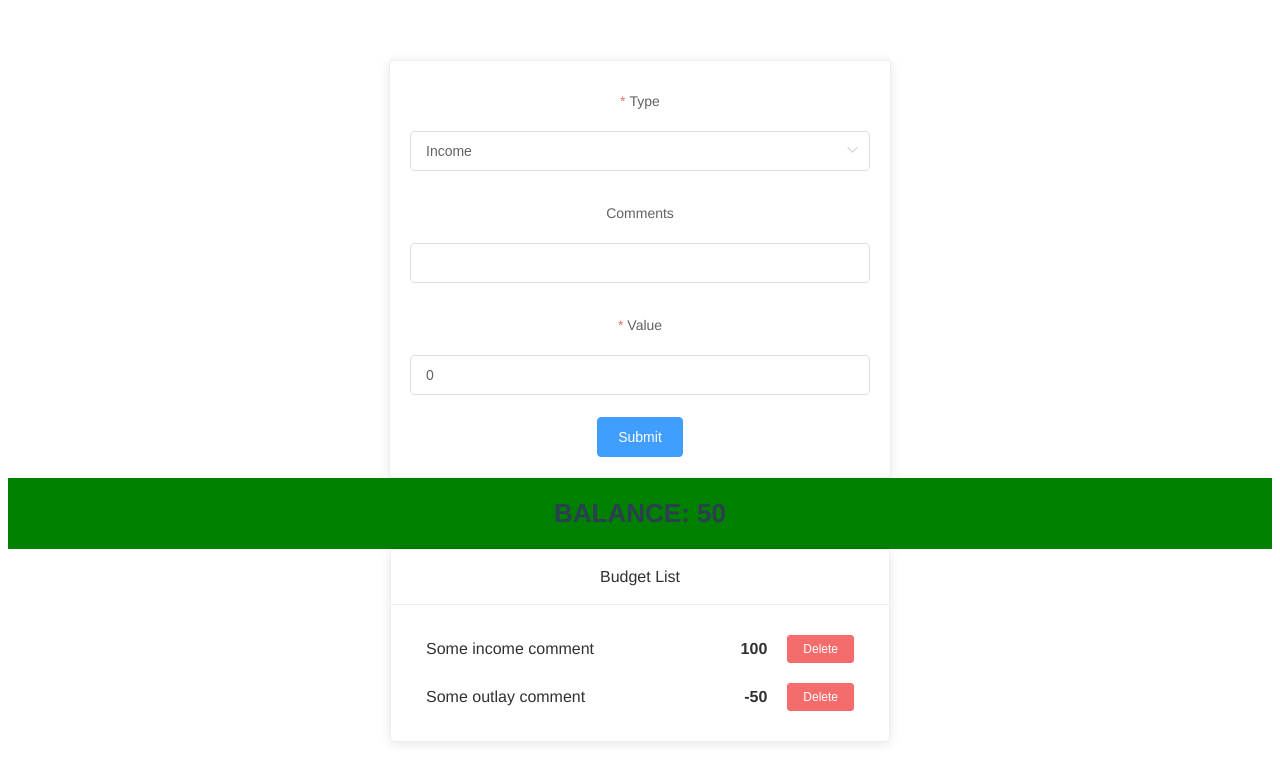
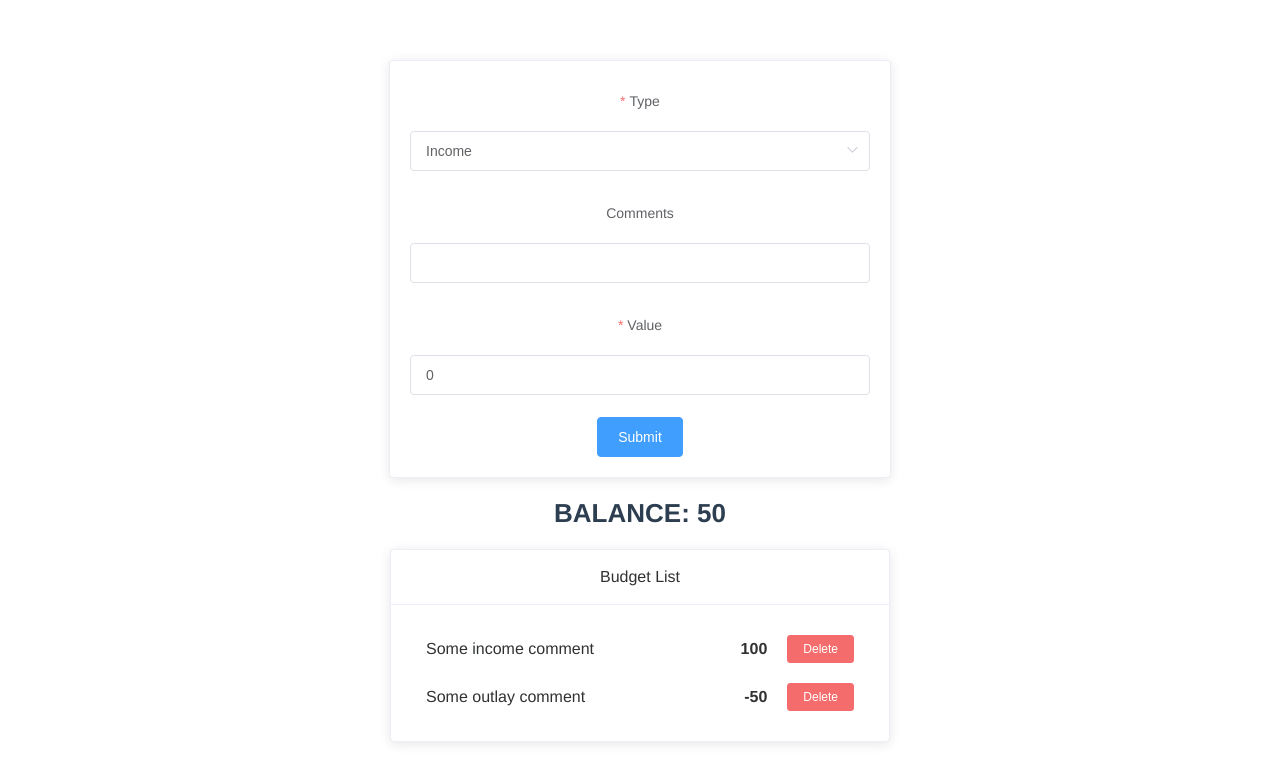
Before and after one commit to 9jamick/Budget-List, a Vue app in the folder budget-app/: page / in a window 1280 px wide. Shown: the top 782 px of the page. Built offline with nearby package versions, Linux system fonts and the light colour scheme.

Commit message:
deleted branch dev

```diff
--- a/budget-app/src/components/TotalBalance.vue
+++ b/budget-app/src/components/TotalBalance.vue
@@ -21,6 +21,5 @@ export default {
   text-transform: uppercase;
   padding: 20px;
   text-align: center;
-  background-color: green;
 }
 </style>
```
